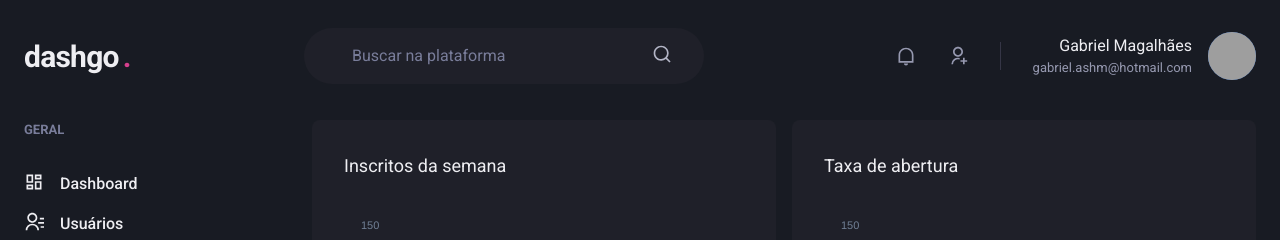
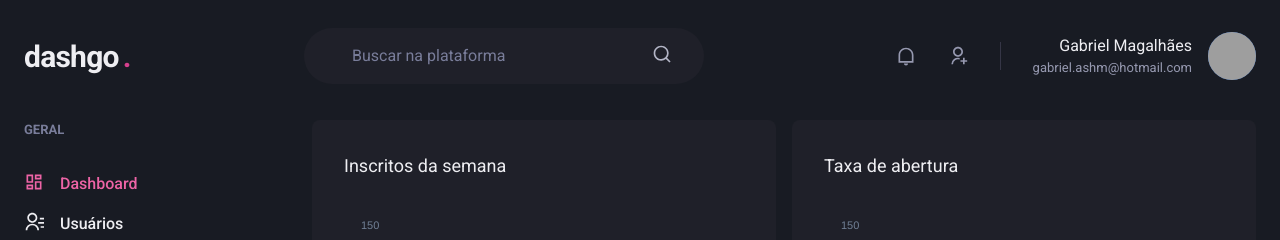
Before and after one commit to magaliais/Dashgo, a Next.js app: page /dashboard in a window 1280 px wide. Shown: the top 240 px of the page. Built offline with nearby package versions, Linux system fonts and the light colour scheme; grey boxes are pictures that could not be loaded.

Commit message:
📦 NEW: dashboard navigation

```diff
--- /dev/null
+++ b/src/components/ActiveLink.tsx
@@ -0,0 +1,34 @@
+import { cloneElement, ReactElement } from "react";
+import Link, { LinkProps } from 'next/link';
+import { useRouter } from "next/router";
+
+interface ActiveLinkProps extends LinkProps {
+  children: ReactElement;
+  shouldMatchExactHref?: boolean;
+}
+
+export function ActiveLink({
+    children,
+    shouldMatchExactHref = false,
+    ...rest }:
+   ActiveLinkProps) {
+  const { asPath } = useRouter();
+
+  let isActive = false;
+
+  if(shouldMatchExactHref && (asPath === rest.href || asPath === rest.as)) {
+    isActive = true;
+  }
+
+  if(!shouldMatchExactHref && (asPath.startsWith(String(rest.href)) || asPath.startsWith(String(rest.as)))) {
+    isActive = true;
+  }
+
+  return (
+    <Link {...rest}>
+      {cloneElement(children, {
+        color: isActive ? "pink.400" : "gray.50"
+      })}
+    </Link>
+  )
+}
--- a/src/components/Sidebar/NavLink.tsx
+++ b/src/components/Sidebar/NavLink.tsx
@@ -1,18 +1,22 @@
-import { Icon, Link, Text, LinkProps as ChakraLinkProps } from "@chakra-ui/react";
 import { ElementType } from "react";
+import { Icon, Link as ChakraLink, Text, LinkProps as ChakraLinkProps } from "@chakra-ui/react";
+import { ActiveLink } from "../ActiveLink";
 
 interface NavLinkProps extends ChakraLinkProps {
   icon: ElementType;
   children: string;
+  href: string;
 }
 
-export function NavLink({ icon, children, ...rest }: NavLinkProps) {
+export function NavLink({ icon, children, href, ...rest }: NavLinkProps) {
   return (
-    <Link display="flex" align="center" {...rest}>
-      <Icon as={icon} fontSize="20" />
-      <Text ml="4" fontWeight="medium">
-        {children}
-      </Text>
-    </Link>
+    <ActiveLink href={href} passHref>
+      <ChakraLink display="flex" align="center" {...rest}>
+        <Icon as={icon} fontSize="20" />
+        <Text ml="4" fontWeight="medium">
+          {children}
+        </Text>
+      </ChakraLink>
+    </ActiveLink>
   );
 }
--- a/src/components/Sidebar/SidebarNav.tsx
+++ b/src/components/Sidebar/SidebarNav.tsx
@@ -7,13 +7,13 @@
   return (
     <Stack spacing="12" align="flex-start">
       <NavSection title="GERAL">
-        <NavLink icon={RiDashboardLine}>Dashboard</NavLink>
-        <NavLink icon={RiContactsLine}>Usuários</NavLink>
+        <NavLink icon={RiDashboardLine} href="/dashboard">Dashboard</NavLink>
+        <NavLink icon={RiContactsLine} href="/users">Usuários</NavLink>
       </NavSection>
 
       <NavSection title="AUTOMAÇÃO">
-        <NavLink icon={RiInputMethodLine}>Formulários</NavLink>
-        <NavLink icon={RiGitMergeLine}>Automação</NavLink>
+        <NavLink icon={RiInputMethodLine} href="/forms">Formulários</NavLink>
+        <NavLink icon={RiGitMergeLine} href="/automation">Automação</NavLink>
       </NavSection>
     </Stack>
   );
--- a/src/pages/users/create.tsx
+++ b/src/pages/users/create.tsx
@@ -1,4 +1,5 @@
 import { Box, Button, Divider, Flex, Heading, HStack, Icon, SimpleGrid, VStack } from "@chakra-ui/react";
+import Link from "next/link";
 import { RiSaveLine } from "react-icons/ri";
 import { Input } from "../../components/Form/Input";
 import { Header } from "../../components/Header";
@@ -31,7 +32,9 @@
 
           <Flex mt="8" justify={["center", "flex-end"]}>
             <HStack spacing="4">
-              <Button colorScheme="whiteAlpha">Cancelar</Button>
+              <Link href="/users" passHref>
+                <Button as="a" colorScheme="whiteAlpha">Cancelar</Button>
+              </Link>
               <Button colorScheme="pink">Salvar</Button>
             </HStack>
           </Flex>
--- a/src/pages/users/index.tsx
+++ b/src/pages/users/index.tsx
@@ -1,4 +1,5 @@
 import { Box, Button, Checkbox, Flex, Heading, Icon, Table, Tbody, Td, Text, Th, Thead, Tr, useBreakpointValue } from "@chakra-ui/react";
+import Link from "next/link";
 import { RiAddLine, RiPencilLine } from "react-icons/ri";
 import { Header } from "../../components/Header";
 import { Pagination } from "../../components/Pagination";
@@ -23,6 +24,7 @@
               Usuários
             </Heading>
 
+            <Link href="/users/create" passHref>
               <Button
                 as="a"
                 size="sm"
@@ -33,6 +35,7 @@
               >
                 Novo usuário
               </Button>
+            </Link>
           </Flex>
 
           <Table colorScheme="whiteAlpha">
```
Lines whose indentation alone changed are shown as unchanged.
